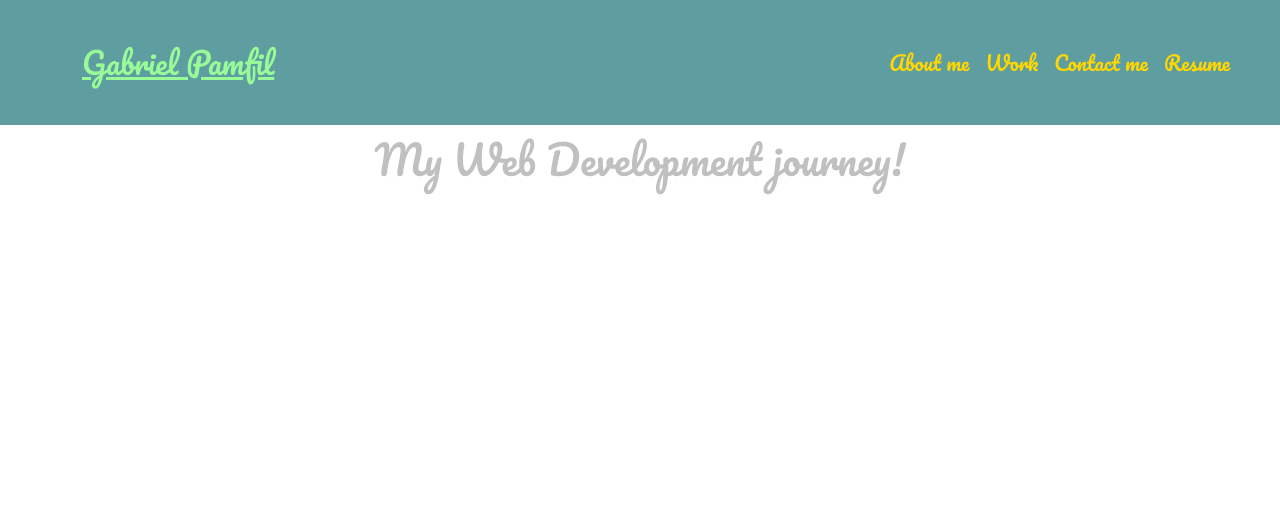
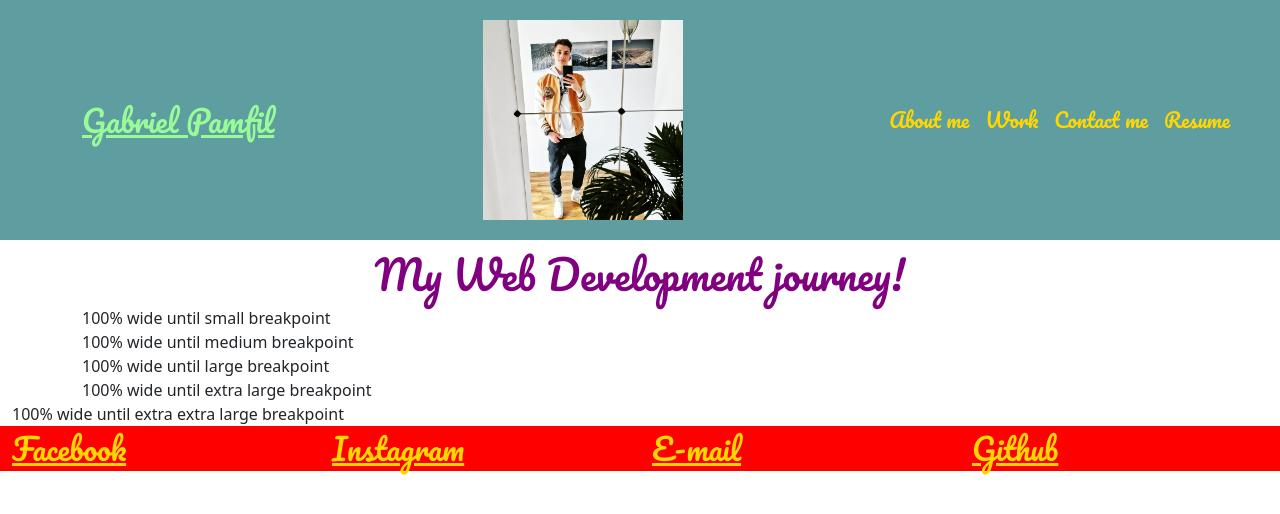
Before and after one commit to M4r1aN24/GPbootstrap-portofolio, a plain HTML site: page index.html in a window 1280 px wide. Drawn offline with nearby package versions, Linux system fonts and the light colour scheme.

Commit message:
images add - footer add - html and css update for navbar and footer

```diff
--- a/css/style.css
+++ b/css/style.css
@@ -1,3 +1,4 @@
+/* navbar style start */
 .navbar {
     padding: 20px;
     font-family: 'pacifico';
@@ -13,6 +14,7 @@
 .navbar-content {
     padding:10px;
     font-size: 20px;
+    display: flex;
 
 }
 
@@ -25,13 +27,36 @@
     color: gold;
 
 }
+/* navbar style end *
+/* banner style start */
 .banner {
     display: flex;
     margin-top: 10px;
     gap:10px;
     font-size: 20px;
     font-family: 'pacifico';
-    color:silver;
+    color:purple;
     justify-content: center;
     align-items: center;
 }
+/* banner style end */
+
+
+
+
+
+/* footer style start */
+
+
+.row {
+    background-color: red;
+}
+
+.row a {
+    font-size: 30px;
+
+    font-family: 'pacifico';
+    color: gold;
+}
+
+/* footer style end */
--- a/index.html
+++ b/index.html
@@ -15,6 +15,7 @@
     <nav class="navbar navbar-expand-lg ">
         <div class="container-fluid">
           <a class="brand" href="https://m4r1an24.github.io/GPbootstrap-portofolio/">Gabriel Pamfil</a>
+          <img src="../GPbootstrap-portofolio/images/profile.jpg" height="200px" width="200px">
           <div class="navbar-content">
             <ul class="navbar-nav me-auto mb-2 mb-lg-0">
               <li class="navItem">
@@ -43,13 +44,50 @@
       </section>
 <!-- banner section end -->
 
-<!-- card section start here -->
+<!-- container section start here -->
+<section class="main">
+<div class="container-sm">100% wide until small breakpoint</div>
+<div class="container-md">100% wide until medium breakpoint</div>
+<div class="container-lg">100% wide until large breakpoint</div>
+<div class="container-xl">100% wide until extra large breakpoint</div>
+<div class="container-xxl">100% wide until extra extra large breakpoint</div>
+</section>
+<!-- container section end -->
+
+<!-- footer code start-->
+
+<footer>
+  <div class="container-fluid">
+    <div class="row">
+      <div class="col sm-12 lg-4">
+        <a href="https://www.facebook.com/profile.php?id=100004795687636">Facebook</a>
+      </div>
+      <div class="col sm-12 lg-4">
+        <a href="https://www.instagram.com/gabriel.24p/">Instagram</a>
+      </div>
+
+      <div class="col sm-12 lg-4">
+        <a href="gabrielpamfil2000@yahoo.com">E-mail</a>
+      </div>
+      <div class="col sm-12 lg-4">
+        <a href="https://github.com/M4r1aN24">Github</a>
+      </div>
+    </div>
 
 
-<!-- card section end -->
+
+  </div>
+
+
+
+</footer>
 
 
 
 
+
+<!--footer code end -->
+
+
   </body>
 </html>
```
Also changed, not shown: images/profile.jpg (added).
